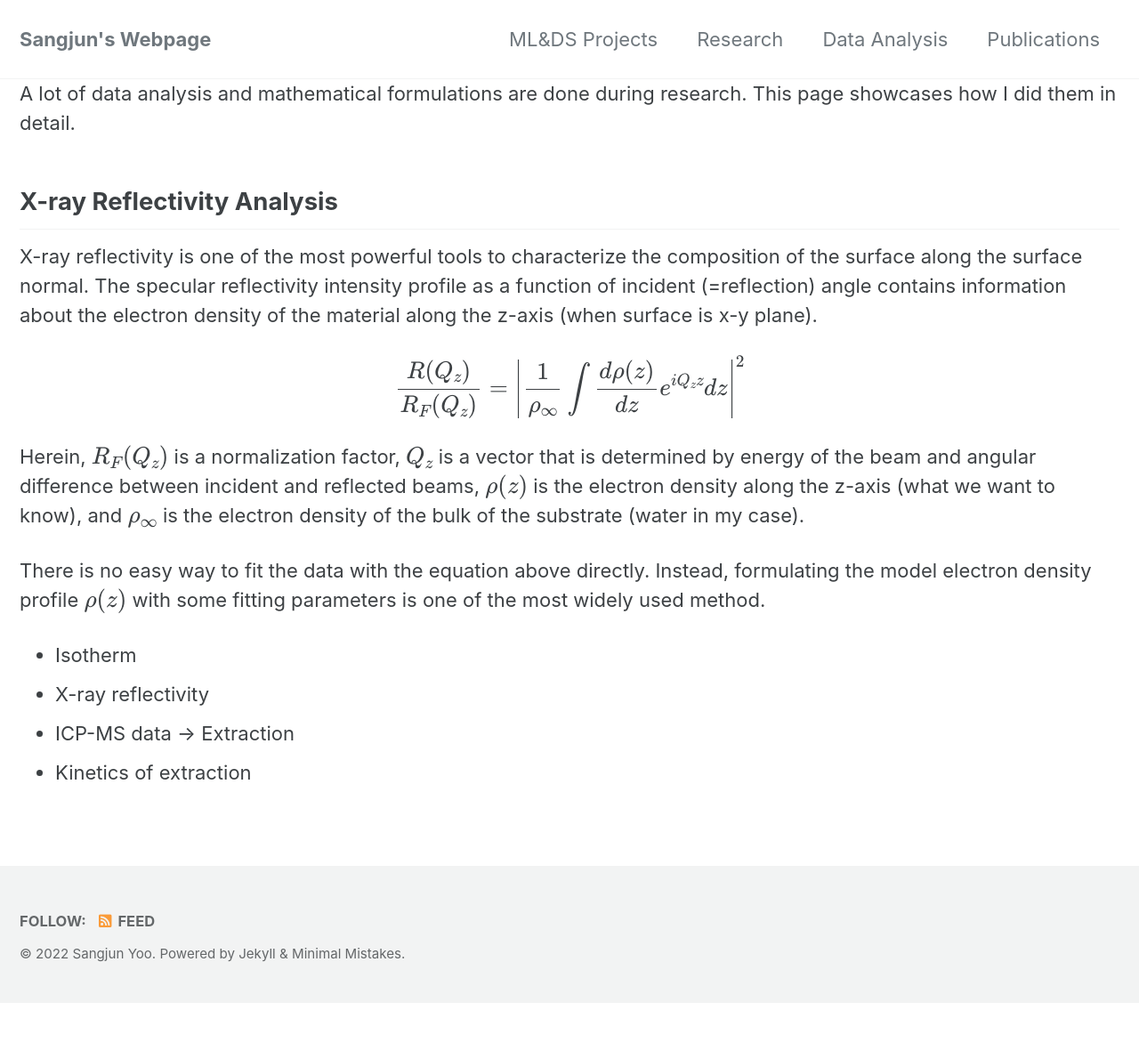
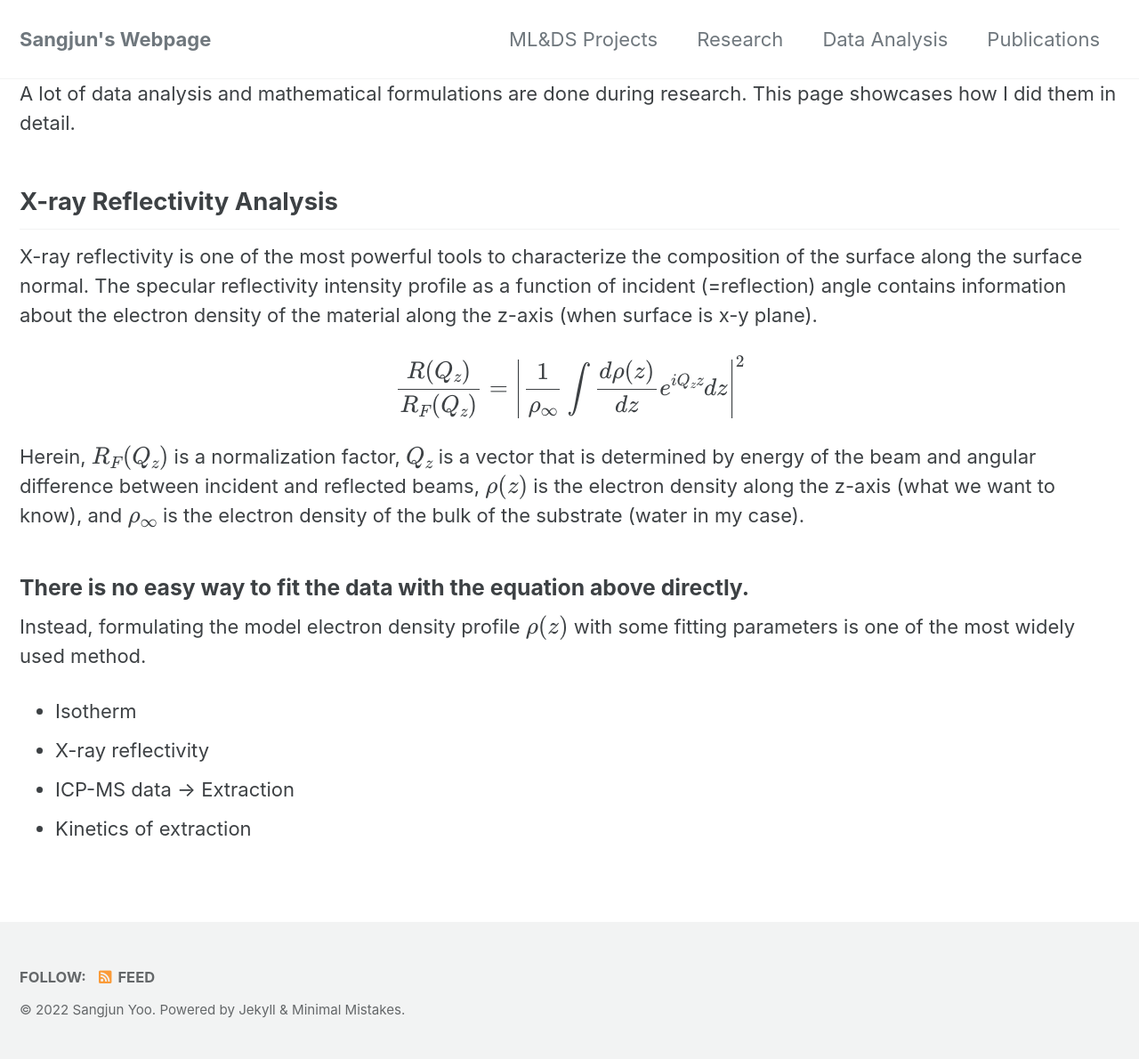
Before and after one commit to sangjunyoo-phd/sangjunyoo-phd.github.io, a Jekyll site: the page built from _pages/analysis.md, in a window 1280 px wide. Shown: the whole page at 89% size. Built offline with Jekyll 4.4.1, drawn with Linux system fonts in a browser that asks for light colours; cached includes are drawn as plain includes; before the commit the page ends 1127 px from its top, so only the background shows below that.

```diff
--- a/_pages/analysis.md
+++ b/_pages/analysis.md
@@ -16,7 +16,8 @@ $$ \frac{R(Q_{z})} {R_{F} (Q_{z})} = \left| \frac{1}{\rho_{\infty}} \int \frac{d
 Herein, \\(R_{F}(Q_{z})\\) is a normalization factor, \\(Q_{z}\\) is a vector that is determined by energy of the beam and angular difference between incident and reflected beams, \\(\rho(z)\\) is the electron density along the z-axis (what we want to know), and
 \\(\rho_{\infty}\\) is the electron density of the bulk of the substrate (water in my case).
 
-There is no easy way to fit the data with the equation above directly. Instead, formulating the model electron density profile \\(\rho(z)\\) with some fitting parameters is one of the most widely used method.
+### There is no easy way to fit the data with the equation above directly.
+Instead, formulating the model electron density profile \\(\rho(z)\\) with some fitting parameters is one of the most widely used method.
 
 * Isotherm
 * X-ray reflectivity
```
